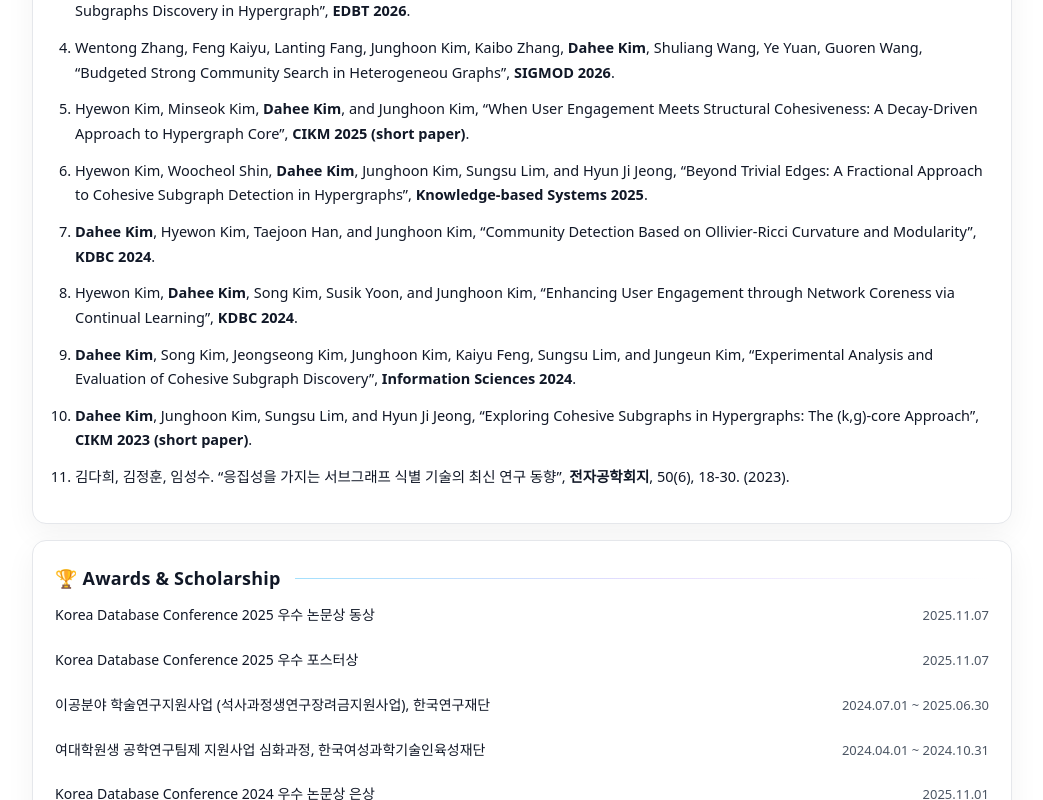
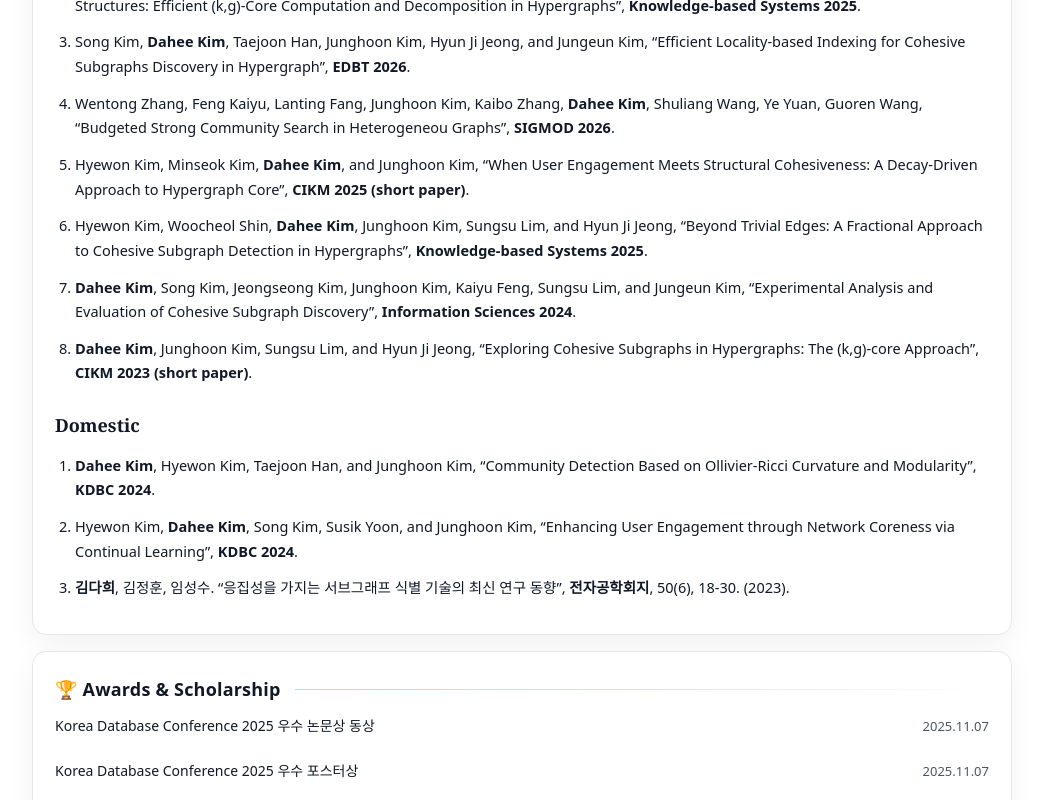
Before and after one commit to dahee-e/dahee-e.github.io, a React (Vite) app: page / in a window 1280 px wide. Shown: the part 792-1592 px from the top of the page, without its empty margins (118-1161 px from the left). Built offline with nearby package versions, Linux system fonts and the light colour scheme.

Commit message:
Update content

```diff
--- a/src/App.jsx
+++ b/src/App.jsx
@@ -92,6 +92,7 @@
 
 
         <Section id="publications" title="📑 Publications">
+          <h3 className="pubGroup">International</h3>
           <ol className="pubs">
             <PubItem>
               <b>Dahee Kim</b>, Taejoon Han, Feng Kaiyu, Junghoon Kim, and Susik Yoon,
@@ -118,14 +119,6 @@
               “Beyond Trivial Edges: A Fractional Approach to Cohesive Subgraph Detection in Hypergraphs”, <b>Knowledge-based Systems 2025</b>.
             </PubItem>
             <PubItem>
-              <b>Dahee Kim</b>, Hyewon Kim, Taejoon Han, and Junghoon Kim,
-              “Community Detection Based on Ollivier-Ricci Curvature and Modularity”, <b>KDBC 2024</b>.
-            </PubItem>
-            <PubItem>
-              Hyewon Kim, <b>Dahee Kim</b>, Song Kim, Susik Yoon, and Junghoon Kim,
-              “Enhancing User Engagement through Network Coreness via Continual Learning”, <b>KDBC 2024</b>.
-            </PubItem>
-            <PubItem>
               <b>Dahee Kim</b>, Song Kim, Jeongseong Kim, Junghoon Kim, Kaiyu Feng, Sungsu Lim, and Jungeun Kim,
               “Experimental Analysis and Evaluation of Cohesive Subgraph Discovery”, <b>Information Sciences 2024</b>.
             </PubItem>
@@ -133,10 +126,22 @@
               <b>Dahee Kim</b>, Junghoon Kim, Sungsu Lim, and Hyun Ji Jeong,
               “Exploring Cohesive Subgraphs in Hypergraphs: The (k,g)-core Approach”, <b>CIKM 2023 (short paper)</b>.
             </PubItem>
-            <PubItem>
-              김다희, 김정훈, 임성수. “응집성을 가지는 서브그래프 식별 기술의 최신 연구 동향”, <b>전자공학회지</b>, 50(6), 18-30. (2023).
-            </PubItem>
+
           </ol>
+          <h3 className="pubGroup">Domestic</h3>
+            <ol className="pubs">
+              <PubItem>
+                <b>Dahee Kim</b>, Hyewon Kim, Taejoon Han, and Junghoon Kim,
+                “Community Detection Based on Ollivier-Ricci Curvature and Modularity”, <b>KDBC 2024</b>.
+              </PubItem>
+              <PubItem>
+                Hyewon Kim, <b>Dahee Kim</b>, Song Kim, Susik Yoon, and Junghoon Kim,
+                “Enhancing User Engagement through Network Coreness via Continual Learning”, <b>KDBC 2024</b>.
+              </PubItem>
+              <PubItem>
+                <b>김다희</b>, 김정훈, 임성수. “응집성을 가지는 서브그래프 식별 기술의 최신 연구 동향”, <b>전자공학회지</b>, 50(6), 18-30. (2023).
+              </PubItem>
+            </ol>
         </Section>
 
         <Section id="awards" title="🏆 Awards & Scholarship">
--- a/src/styles.css
+++ b/src/styles.css
@@ -292,6 +292,13 @@
 }
 .pubItem b{ color: rgba(255,255,255,.97); }
 
+.pubGroup {
+  margin-top: 25px;
+  margin-bottom: 10px;
+  font-size: 18px;
+  font-weight: 600;
+}
+
 /* Footer */
 .footer{
   margin-top: 18px;
```
